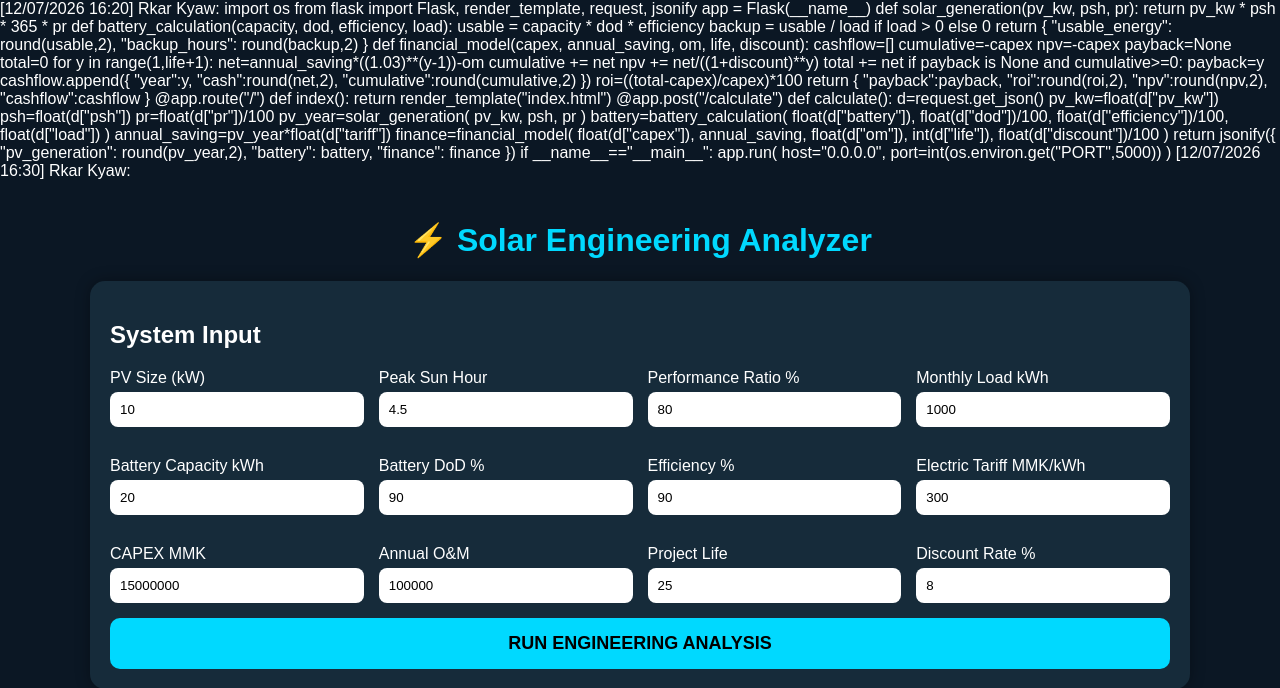
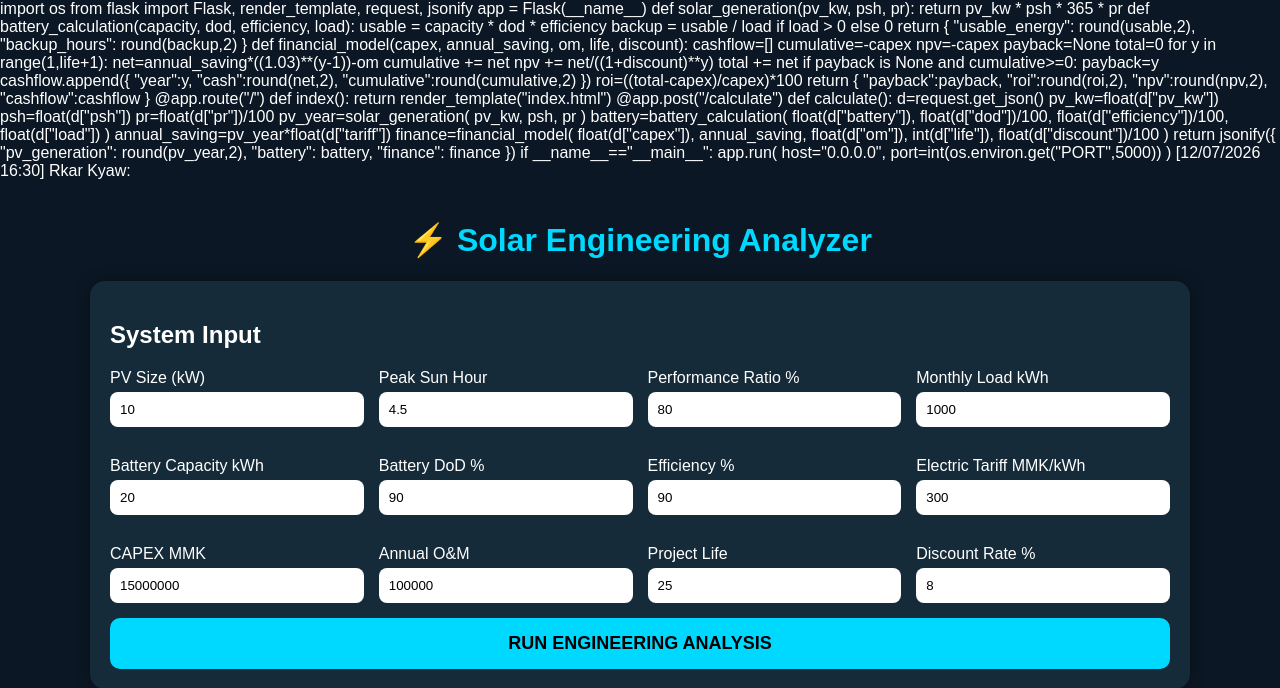
Before and after one commit to kyawrkar13-sys/solar-roi-app, a Flask app: page / in a window 1280 px wide. Shown: the top 688 px of the page. Run offline with Flask 3, Linux system fonts and the light colour scheme.

Commit message:
Update index.html

```diff
--- a/templates/index.html
+++ b/templates/index.html
@@ -1,4 +1,4 @@
-[12/07/2026 16:20] Rkar Kyaw: import os
+ import os
 from flask import Flask, render_template, request, jsonify
 
 app = Flask(__name__)
```
